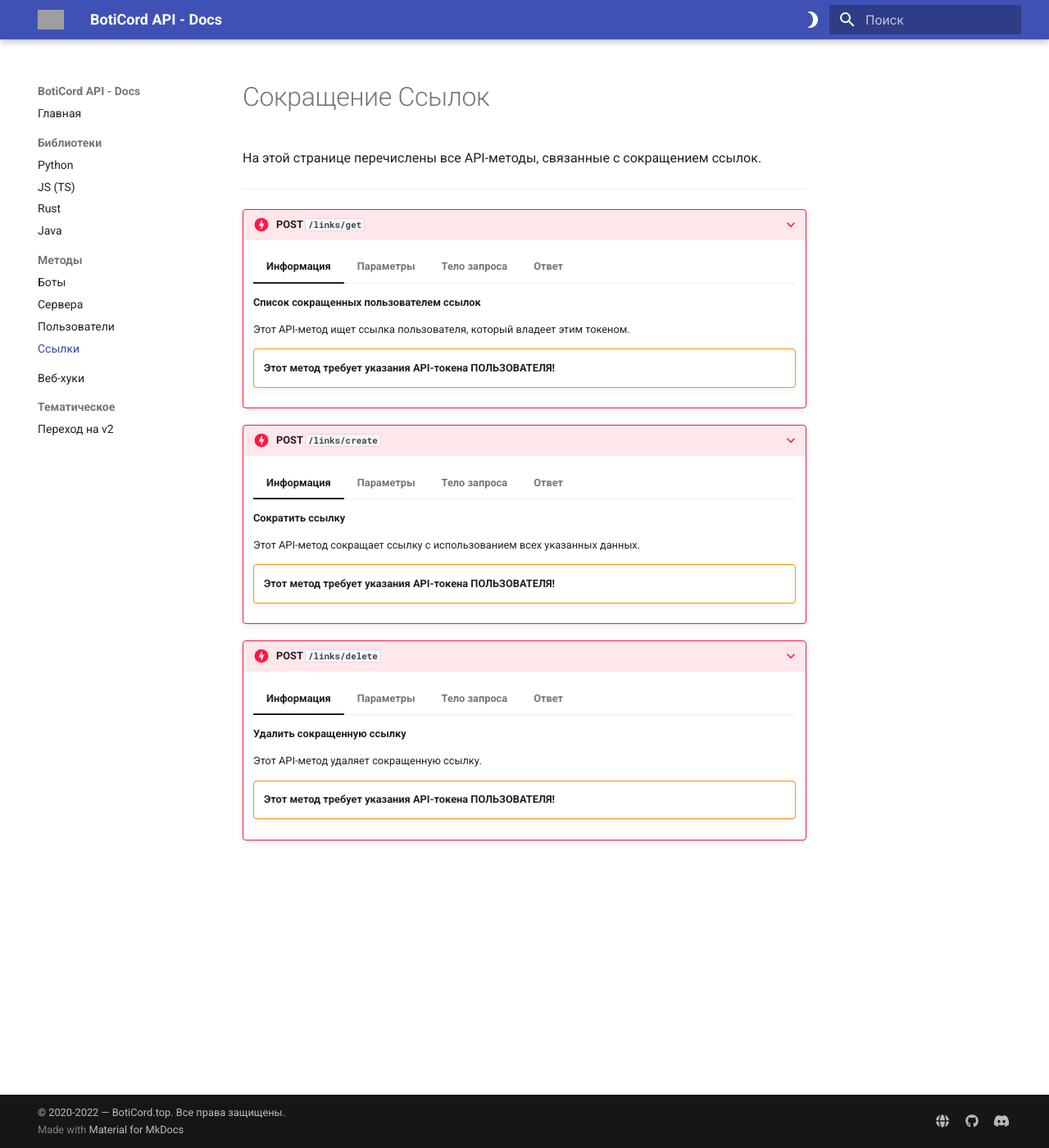
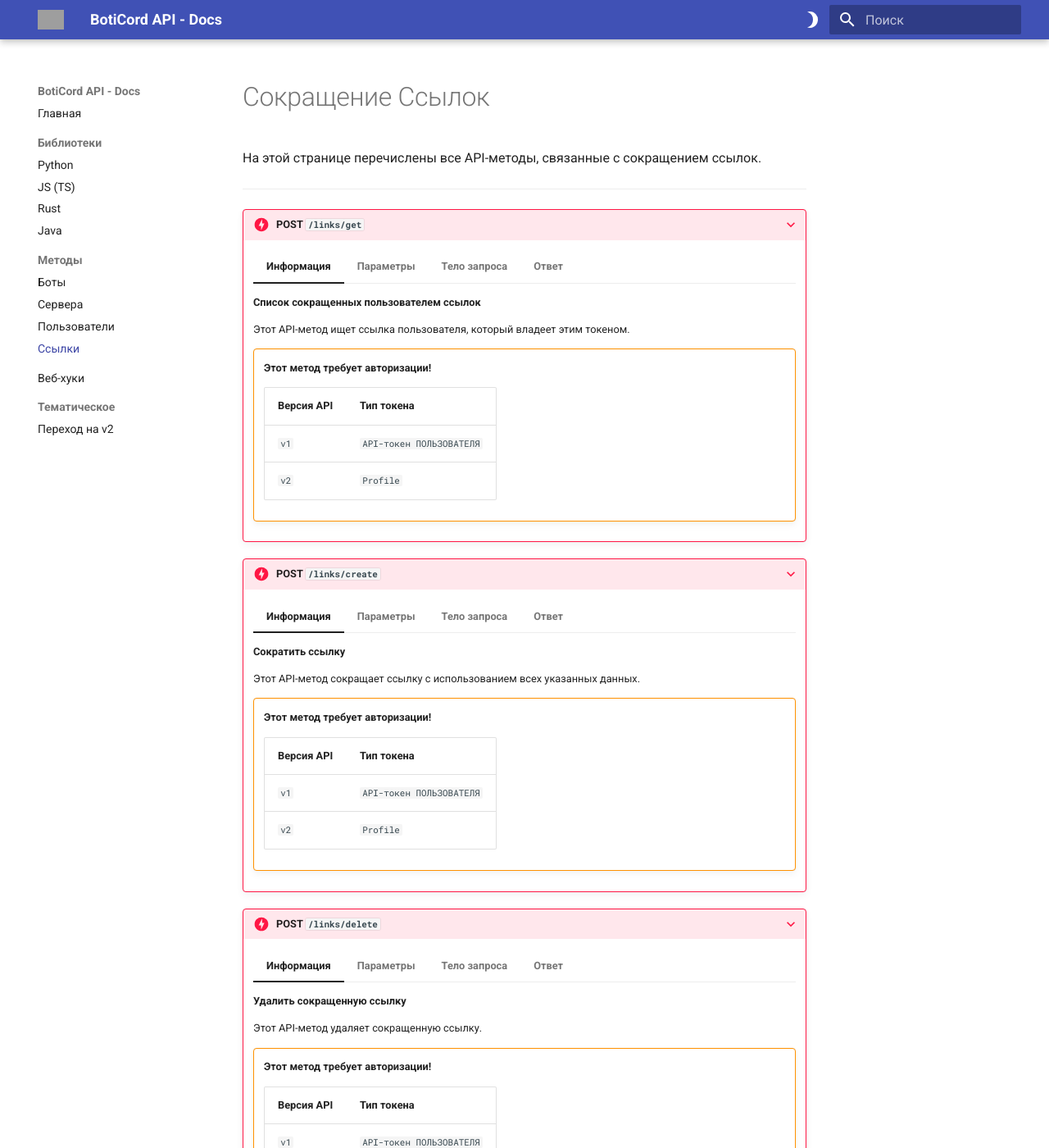
Before and after one commit to boticord/docs, an MkDocs documentation site: the page built from docs/methods/links.md, in a window 1280 px wide and 1400 px high. Shown: the whole window at 82% size. Built offline with MkDocs 1.6.1 and Material for MkDocs 9.7.7, drawn with Linux system fonts in a browser that asks for light colours; grey boxes are pictures that could not be loaded.

Commit message:
update method perms

```diff
--- a/docs/methods/links.md
+++ b/docs/methods/links.md
@@ -12,7 +12,12 @@
         Этот API-метод ищет ссылка пользователя, который владеет этим токеном.
 
         !!! warning ""
-            **Этот метод требует указания API-токена ПОЛЬЗОВАТЕЛЯ!**
+            **Этот метод требует авторизации!**
+
+            | Версия API | Тип токена |
+            |------------|------------|
+            | `v1`| `API-токен ПОЛЬЗОВАТЕЛЯ`|
+            | `v2`| `Profile` |
 
     === "Параметры"
 
@@ -78,7 +83,12 @@
         Этот API-метод сокращает ссылку с использованием всех указанных данных.
 
         !!! warning ""
-            **Этот метод требует указания API-токена ПОЛЬЗОВАТЕЛЯ!**
+            **Этот метод требует авторизации!**
+
+            | Версия API | Тип токена |
+            |------------|------------|
+            | `v1`| `API-токен ПОЛЬЗОВАТЕЛЯ`|
+            | `v2`| `Profile` |
 
     === "Параметры"
 
@@ -122,7 +132,12 @@
         Этот API-метод удаляет сокращенную ссылку.
 
         !!! warning ""
-            **Этот метод требует указания API-токена ПОЛЬЗОВАТЕЛЯ!**
+            **Этот метод требует авторизации!**
+
+            | Версия API | Тип токена |
+            |------------|------------|
+            | `v1`| `API-токен ПОЛЬЗОВАТЕЛЯ`|
+            | `v2`| `Profile` |
 
     === "Параметры"
 
```
Also changed, not shown: README.md (+0 -1 lines), docs/methods/bots.md (+12 -2 lines), docs/methods/servers.md (+12 -2 lines), docs/methods/users.md (+12 -2 lines), docs/topics/v1vsv2.md (+1 -1 lines).
